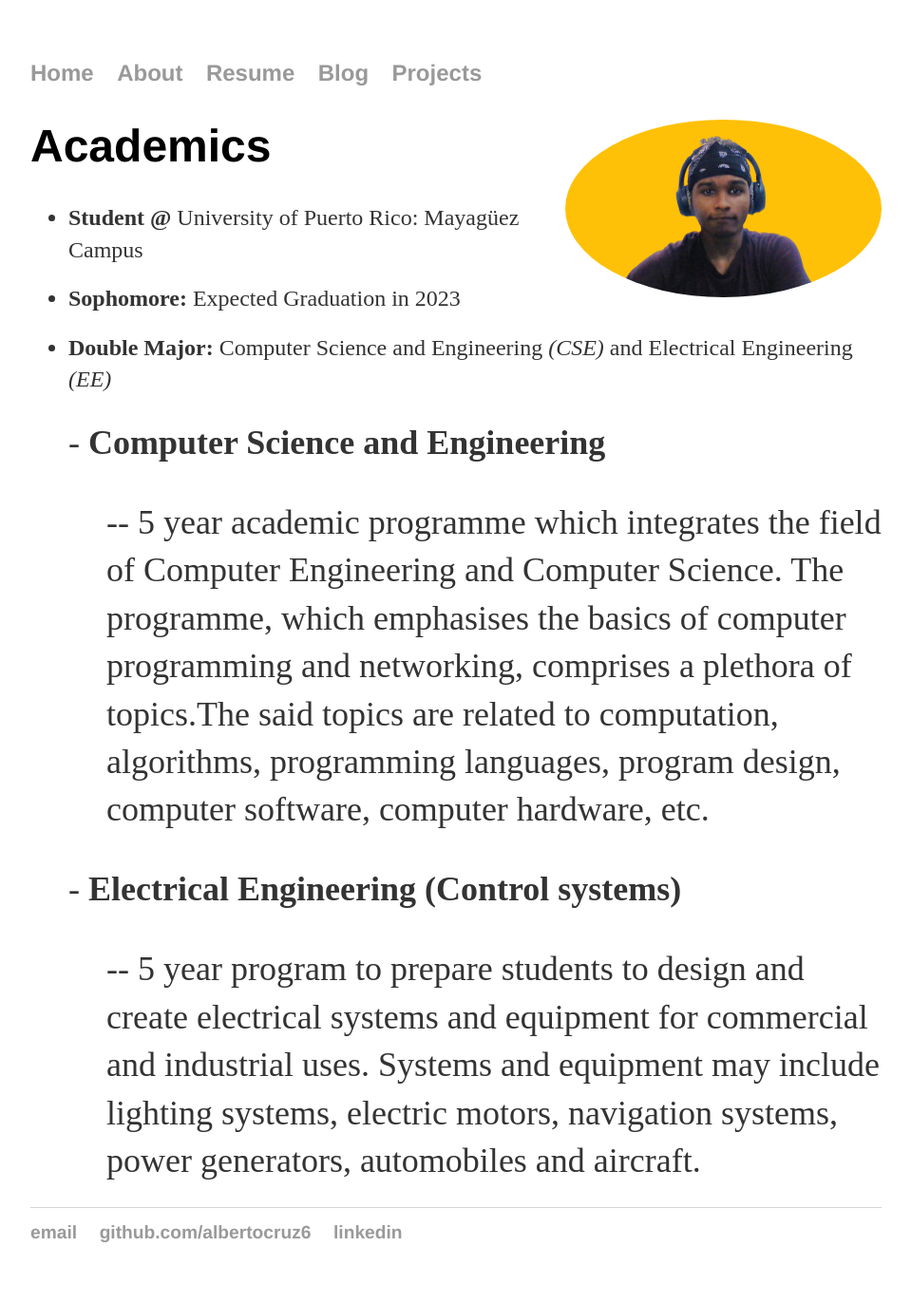
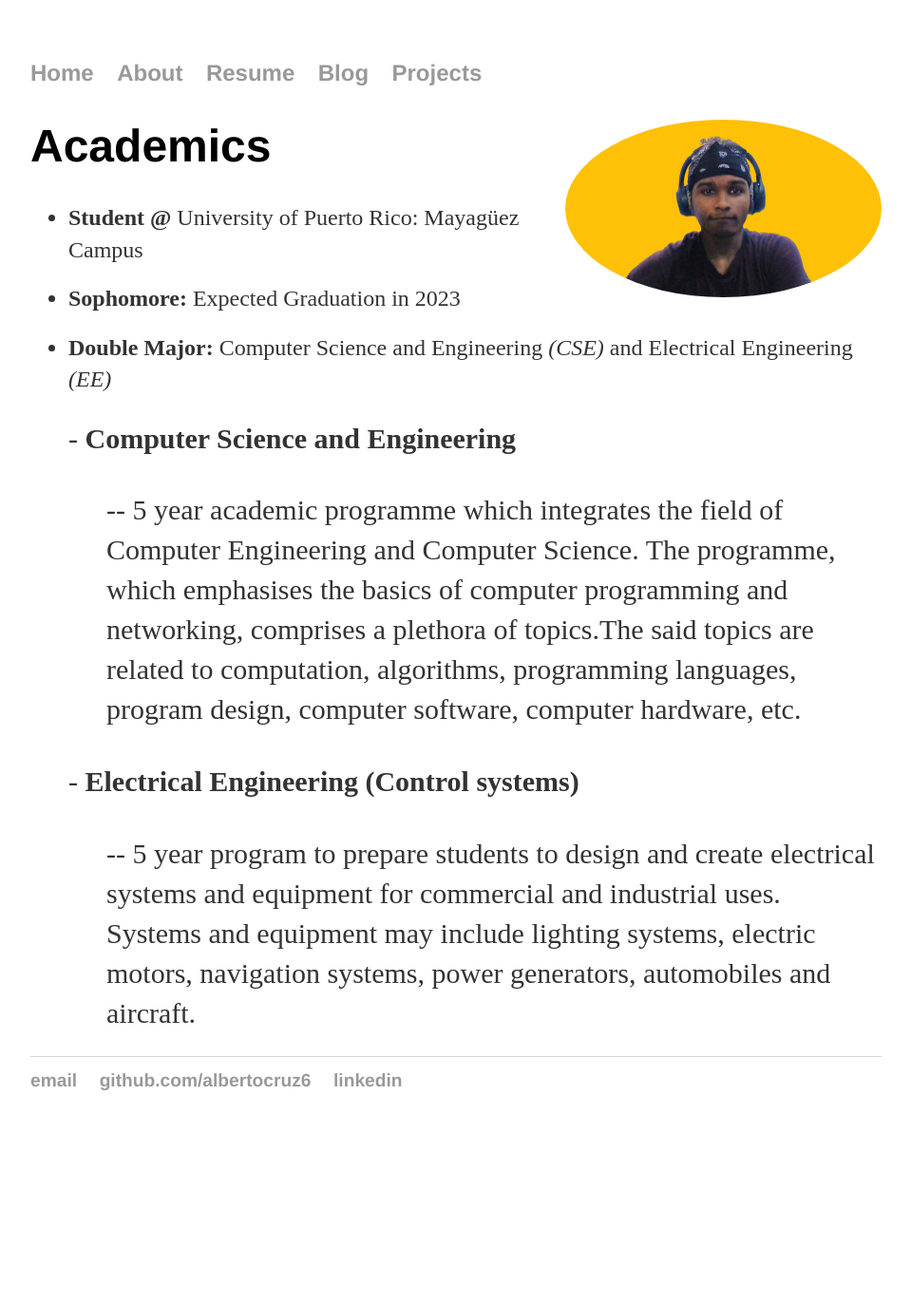
Before and after one commit to albertocruz6/albertocruz6.github.io, a Jekyll site: the page built from about/index.html, in a window 1280 px wide. Shown: the whole page at 95% size, without its empty margins (160-1119 px from the left). Built offline with Jekyll 4.4.1, drawn with Linux system fonts in a browser that asks for light colours; after the commit the page ends 1212 px from its top, so only the background shows below that.

Commit message:
Update index.html

```diff
--- a/about/index.html
+++ b/about/index.html
@@ -12,12 +12,12 @@ title: About me!
 	color: #333;
 }
 dt {
-		font-size: 1.5em;
+	font-size: 1.25em;
     	line-height: 1.4em;
    	color: #333;
 }
 dd {
-		font-size: 1.5em;
+	font-size: 1.25em;
     	line-height: 1.4em;
    	color: #333;
 	}
```
Lines whose indentation alone changed are shown as unchanged.
